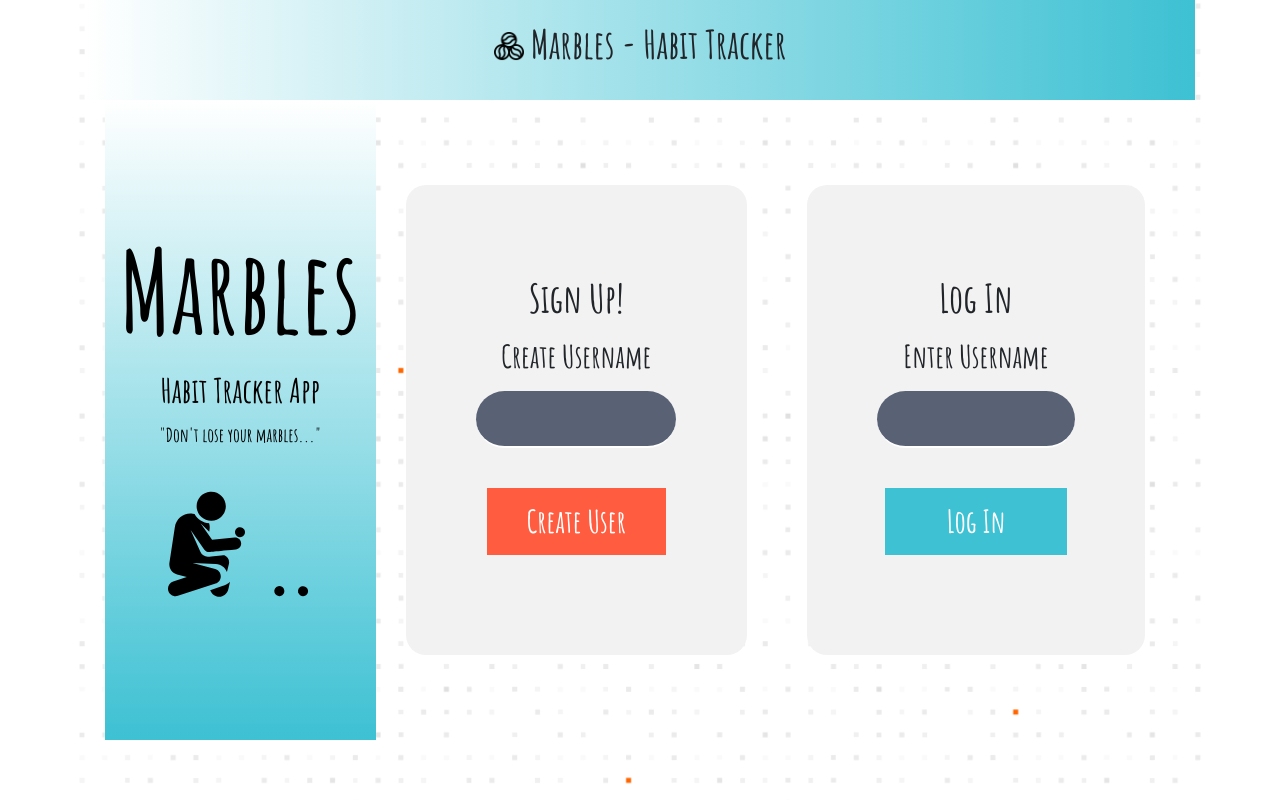
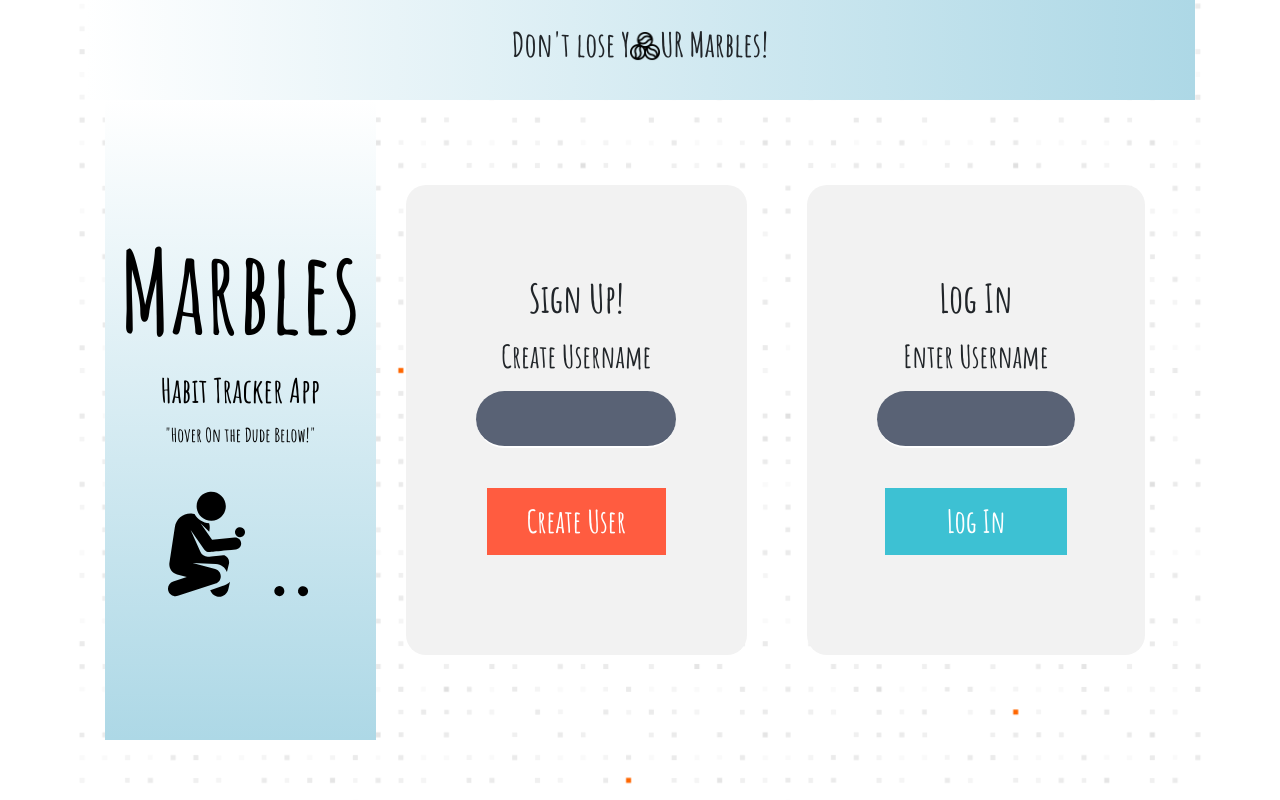
Before and after one commit to honnnei/habit-app, a React (Create React App) app in the folder client/: page / in a window 1280 px wide. Built offline with nearby package versions, Linux system fonts and the light colour scheme.

Commit message:
logout in navbar enlarge, navbar header logo

```diff
--- a/client/src/App.css
+++ b/client/src/App.css
@@ -147,9 +147,9 @@ input {
     height: 80vh;
     width: 300px;
     color: white;
-    background: #3dc1d3;
-    background: -webkit-linear-gradient(to bottom, #fff,#3dc1d3);
-    background: linear-gradient(to bottom, #fff, #3dc1d3);
+    background: #lightblue;
+    background: -webkit-linear-gradient(to bottom, #fff,lightblue);
+    background: linear-gradient(to bottom, #fff, lightblue);
   }
 
 .marbleAnimate
@@ -209,9 +209,9 @@ p {
   align-items: center;
   min-height: 100px;
   width: 100%;
-  background: #3dc1d3;
-  background: -webkit-linear-gradient(to right, #fff,#83d1db);
-  background: linear-gradient(to right, #fff, #3dc1d3);
+  background: lightblue;
+  background: -webkit-linear-gradient(to right, #fff,lightblue);
+  background: linear-gradient(to right, #fff, lightblue);
   padding: 0px 20px;
 }
 
@@ -224,6 +224,11 @@ background-color: #d3f0f8;
 padding: 0px 20px;
 }
 
+.navbarContainer
+h3 {
+  margin-top: 20px;
+}
+
 .logOutButton {
   background-color: white;
   border: 1px #ff5c40 solid;
@@ -232,7 +237,7 @@ padding: 0px 20px;
   text-decoration: none;
   margin: 10px 2px;
   border-radius: 10px;
-  font-size: 0.6em;
+  font-size: 1em;
 }
 
 
--- a/client/src/components/Form.js
+++ b/client/src/components/Form.js
@@ -42,7 +42,7 @@ class Form extends React.Component {
               <div className='container marbleAnimate'>
             <h1>Marbles</h1>
             <h4>Habit Tracker App</h4>
-            <p>"Don't lose your marbles..."</p>
+            <p>"Hover On the Dude Below!"</p>
             <Animation />
             </div>
 
--- a/client/src/components/Nav.js
+++ b/client/src/components/Nav.js
@@ -6,7 +6,7 @@ export class Nav extends Component {
         return (
             <div>
                 <nav class="nav navHeader navbarHome">
-                    <h3><img className="logoHead" src={Logo} alt="logo"/> Marbles - Habit Tracker</h3>
+                    <h4>Don't lose Y<img className="logoHead" src={Logo} alt="logo"/>UR Marbles!</h4>
                 </nav>
             </div>
         )
--- a/client/src/components/NavLog.js
+++ b/client/src/components/NavLog.js
@@ -6,7 +6,7 @@ export class NavLog extends Component {
         return (
             <div>
                 <nav className="nav navbarContainer" >
-                    <h3><img className="logoHead" src={Logo} alt="logo"/> Marbles - Habit Tracker</h3>
+                    <h3><img className="logoHead" src={Logo} alt="logo"/> Marbles</h3>
                     <a className="nav-link active logOutButton" href="/">Log Out</a>
                 </nav>
             </div>
```
